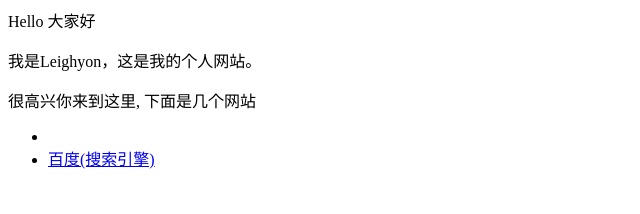
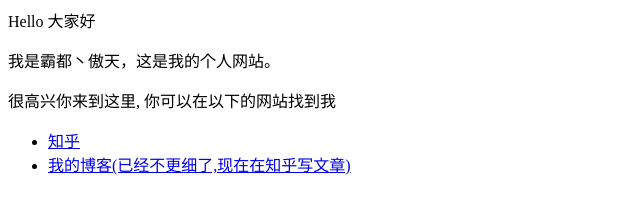
Before and after one commit to Leighyon/Leighyon.github.io, a plain HTML site: page index.html in a window 1280 px wide. Shown: the whole page, without its empty margins (0-640 px from the left). Drawn offline with Linux system fonts and the light colour scheme.

Commit message:
Update index.html

```diff
--- a/index.html
+++ b/index.html
@@ -1,8 +1,8 @@
 <p>Hello 大家好</p>
-<p>我是Leighyon，这是我的个人网站。 </p>
-<p>很高兴你来到这里, 下面是几个网站</p>
+<p>我是霸都丶傲天，这是我的个人网站。 </p>
+<p>很高兴你来到这里, 你可以在以下的网站找到我</p>
 
 <ul>
-  <li> <a href="https://www.bilibili.com/"></a> </li>
-  <li> <a href="https://www.baidu.com/">百度(搜索引擎)</a> </li>
+  <li> <a href="https://www.zhihu.com/people/AJLoveChina">知乎</a> </li>
+  <li> <a href="http://hejie.nigeerhuo.com">我的博客(已经不更细了,现在在知乎写文章)</a> </li>
 </ul>
```
